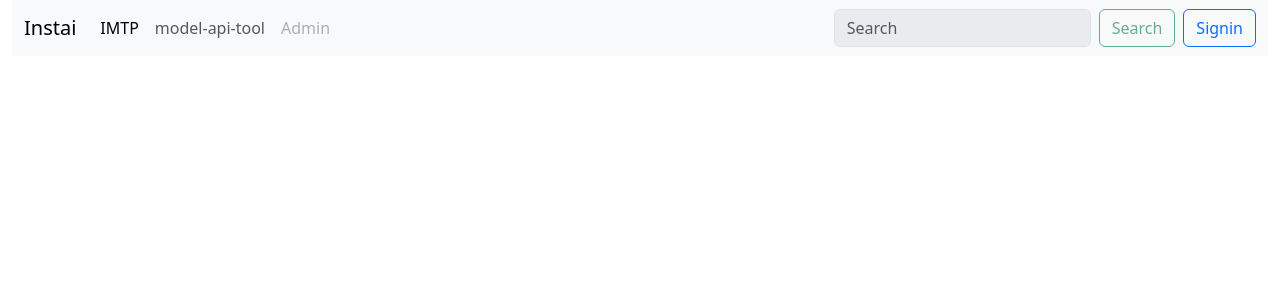
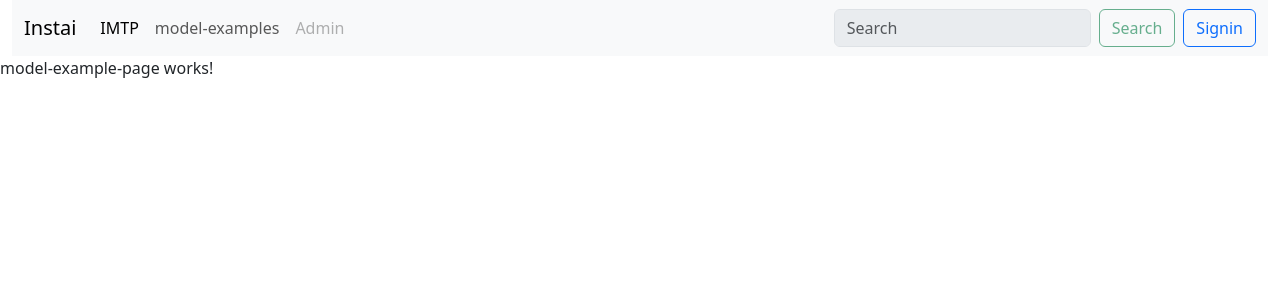
Before and after one commit to Derekwan1081546/angular_fe, an Angular app: page /model-examples in a window 1280 px wide. Before the commit this address led to /. Shown: the top 300 px of the page. Built offline with nearby package versions, Linux system fonts and the light colour scheme.

Commit message:
[fev2][dev] Add model-example-page
Add model-example-page and its route.
Note that, this just a fake component now.

Bug: None
Test:None

```diff
--- a/src/app/app.component.html
+++ b/src/app/app.component.html
@@ -1,7 +1,7 @@
 <div class="container-fluid">
   <nav class="navbar navbar-expand-lg bg-body-tertiary">
     <div class="container-fluid">
-      <a class="navbar-brand" href="#">Instai</a>
+      <a class="navbar-brand" routerLink="/">Instai</a>
       <button
         class="navbar-toggler"
         type="button"
@@ -16,10 +16,17 @@
       <div class="collapse navbar-collapse" id="navbarSupportedContent">
         <ul class="navbar-nav me-auto mb-2 mb-lg-0">
           <li class="nav-item">
-            <a class="nav-link active" aria-current="page" href="#">IMTP</a>
+            <a class="nav-link active" aria-current="page" routerLink="/"
+              >IMTP</a
+            >
           </li>
           <li class="nav-item">
-            <a class="nav-link" href="#">model-api-tool</a>
+            <a
+              class="nav-link"
+              routerLink="/model-examples"
+              routerLinkActive="router-link-active"
+              >model-examples</a
+            >
           </li>
           <li class="nav-item">
             <a class="nav-link disabled" aria-disabled="true">Admin</a>
@@ -42,3 +49,5 @@
     </div>
   </nav>
 </div>
+
+<router-outlet></router-outlet>
--- a/src/app/app.component.ts
+++ b/src/app/app.component.ts
@@ -1,12 +1,12 @@
 import { Component } from '@angular/core';
-import { RouterOutlet } from '@angular/router';
+import { RouterModule, RouterOutlet } from '@angular/router';
 import { SigninComponent } from './signin/signin.component';
 import { HttpClientModule } from '@angular/common/http';
 
 @Component({
   selector: 'app-root',
   standalone: true,
-  imports: [RouterOutlet, SigninComponent, HttpClientModule],
+  imports: [RouterOutlet, SigninComponent, HttpClientModule, RouterModule],
   templateUrl: './app.component.html',
   styleUrl: './app.component.scss',
 })
--- a/src/app/app.routes.ts
+++ b/src/app/app.routes.ts
@@ -1,3 +1,11 @@
 import { Routes } from '@angular/router';
+import { ModelExamplePageComponent } from './model-example-page/model-example-page.component';
+import { authGuard } from './auth/auth.guard';
 
-export const routes: Routes = [];
+export const routes: Routes = [
+  {
+    path: 'model-examples',
+    component: ModelExamplePageComponent,
+    canActivate: [authGuard],
+  },
+];
--- /dev/null
+++ b/src/app/auth/auth.guard.ts
@@ -0,0 +1,8 @@
+import { inject } from '@angular/core';
+import { CanActivateFn } from '@angular/router';
+import { AuthService } from '../auth.service';
+
+export const authGuard: CanActivateFn = (route, state) => {
+  const auth = inject(AuthService);
+  return true;
+};
--- /dev/null
+++ b/src/app/model-example-page/model-example-page.component.html
@@ -0,0 +1 @@
+<p>model-example-page works!</p>
```
Also changed, not shown: src/app/model-example-page/model-example-page.component.ts (added, +12 -0 lines), src/app/model-example-page/model-example-page.component.scss (added), 2 other files (tests, documents, lock files or other folders).
